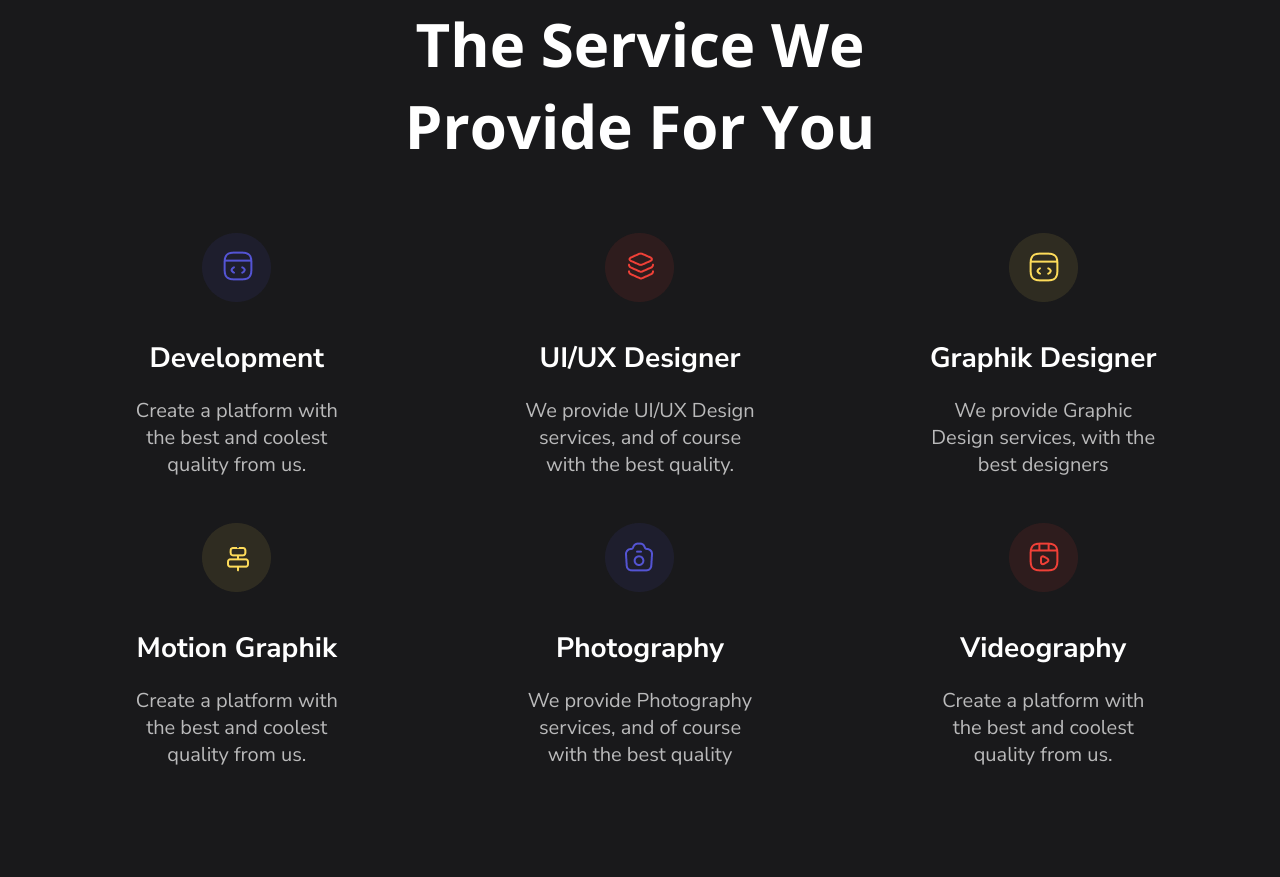
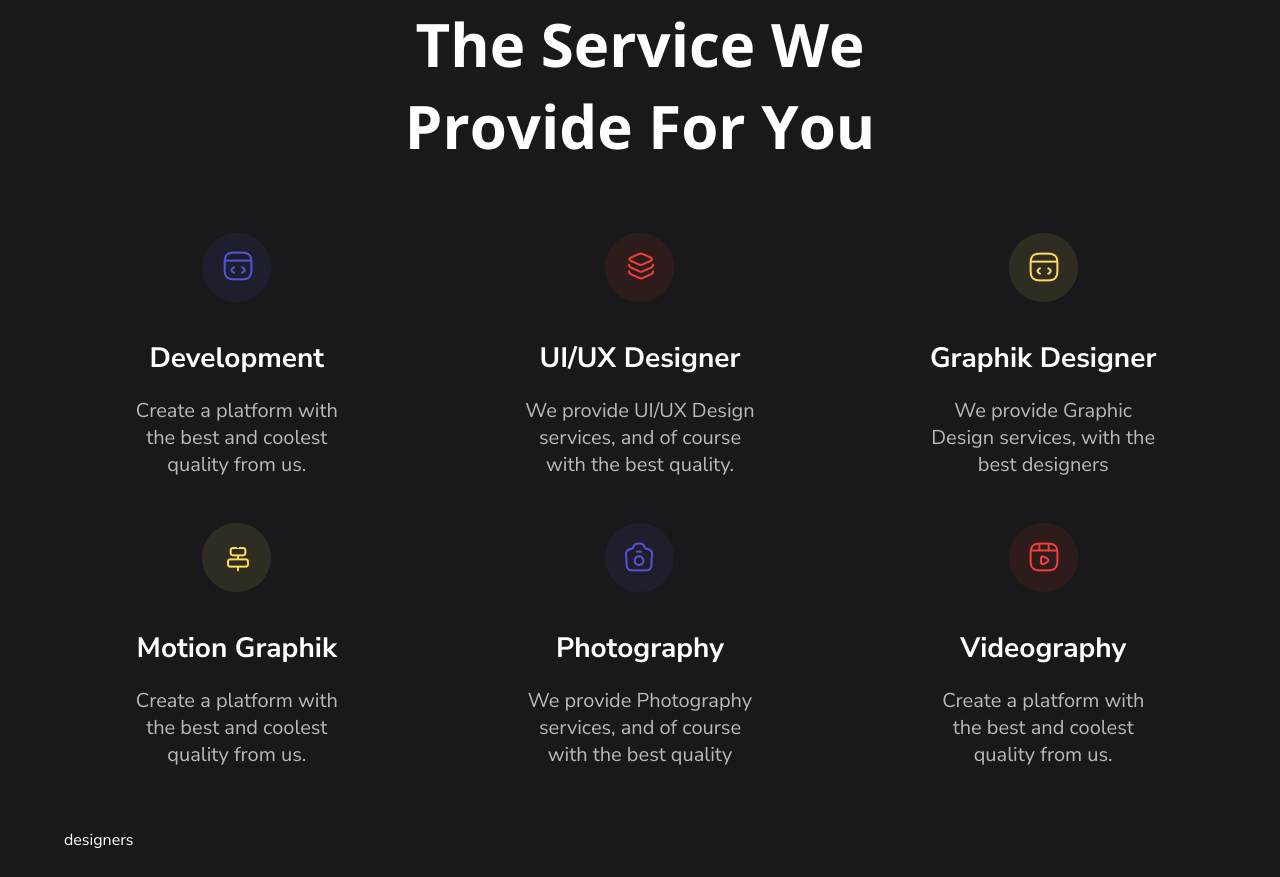
Before and after one commit to KasenovBekzat/test, a plain HTML site: page index.html in a window 1280 px wide. Shown: the part 943-1820 px from the top of the page. Before the commit the page ends 1798 px from the top, so only its background shows below. Drawn offline with nearby package versions, Linux system fonts and the light colour scheme.

Commit message:
first commit

```diff
--- a/index.html
+++ b/index.html
@@ -154,6 +154,7 @@
         </ul>
       </div>
       <!--  services block end  -->
+      <div class="newBlock">designers</div>
     </div>
   </body>
 </html>
```
